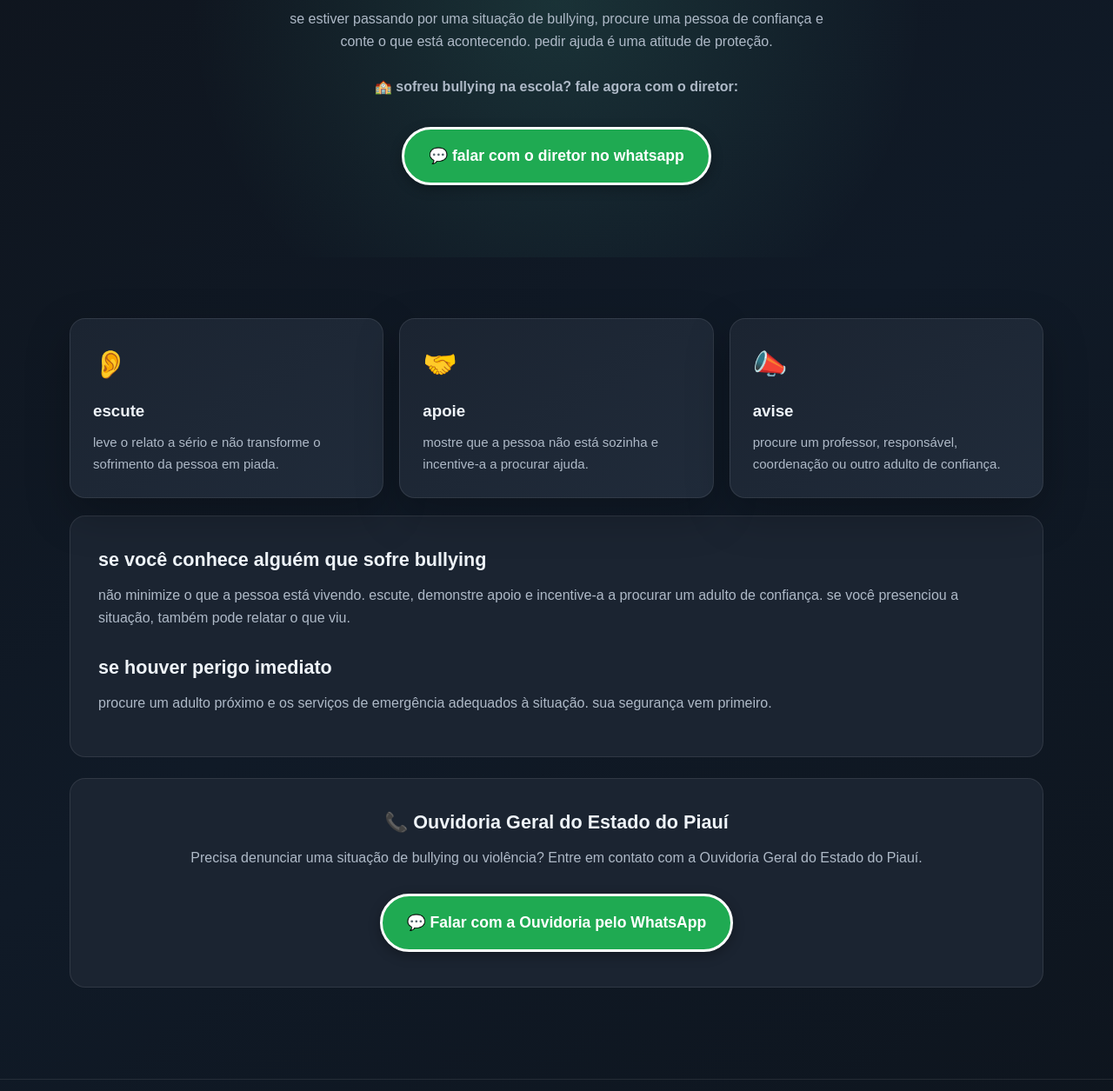
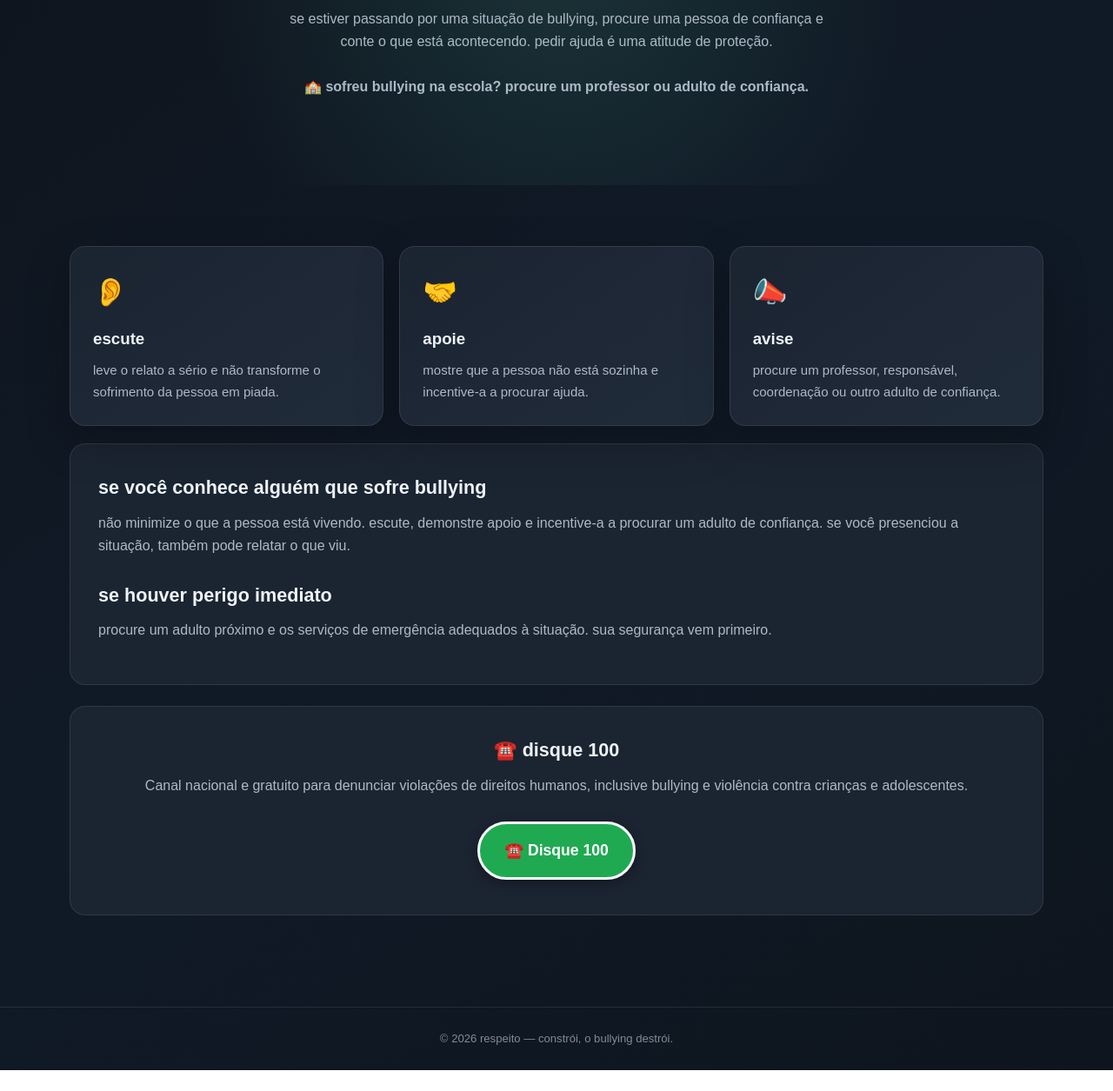
Before and after one commit to Joaopedro9987/bully-, a plain HTML site: page contato.html in a window 1280 px wide. Shown: the part 365-1620 px from the top of the page at 87% size. After the commit the page ends 1596 px from the top, so only its background shows below. Drawn offline with Linux system fonts and the light colour scheme.

Commit message:
Revise bullying help text and button links
Updated text for bullying assistance and modified button actions.

```diff
--- a/contato.html
+++ b/contato.html
@@ -20,6 +20,7 @@
     box-shadow: 0 4px 14px rgba(0,0,0,.3);
     margin: 8px;
     border: 3px solid #fff;
+    cursor: default;
 }
 
 .btn-zap:hover,
@@ -89,19 +90,10 @@ pedir ajuda é uma atitude de proteção.
 </p>
 
 <p class="zap-aviso">
-🏫 sofreu bullying na escola? fale agora com o diretor:
+🏫 sofreu bullying na escola? procure um professor
+ou adulto de confiança.
 </p>
 
-<div class="help-botoes">
-
-<a class="btn-zap"
-href="https://wa.me/558699610174?text=Olá%2C%20preciso%20de%20ajuda%20com%20uma%20situação%20de%20bullying."
-target="_blank"
-rel="noopener noreferrer">
-💬 falar com o diretor no whatsapp
-</a>
-
-</div>
 </div>
 </section>
 
@@ -158,29 +150,30 @@ adequados à situação. sua segurança vem primeiro.
 
 </div>
 
-<!-- OUVIDORIA GERAL DO ESTADO DO PIAUÍ -->
+<!-- BOTÃO DISQUE 100 -->
 
 <div class="content-box help-box box-100"
+id="disque100"
 style="margin-top:24px;">
 
-<h2>📞 Ouvidoria Geral do Estado do Piauí</h2>
+<h2>☎️ disque 100</h2>
 
 <p>
-Precisa denunciar uma situação de bullying ou violência?
-Entre em contato com a Ouvidoria Geral do Estado do Piauí.
+Canal nacional e gratuito para denunciar violações
+de direitos humanos, inclusive bullying e violência
+contra crianças e adolescentes.
 </p>
 
 <div class="help-botoes">
 
 <a class="btn-zap"
-href="https://wa.me/5586995447924"
-target="_blank"
-rel="noopener noreferrer">
-💬 Falar com a Ouvidoria pelo WhatsApp
+href="#"
+onclick="return false;"
+aria-disabled="true">
+☎️ Disque 100
 </a>
 
 </div>
-
 </div>
 
 </section>
```
